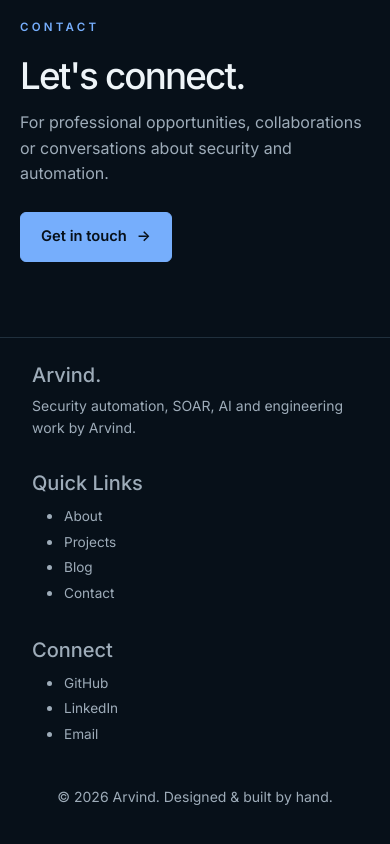
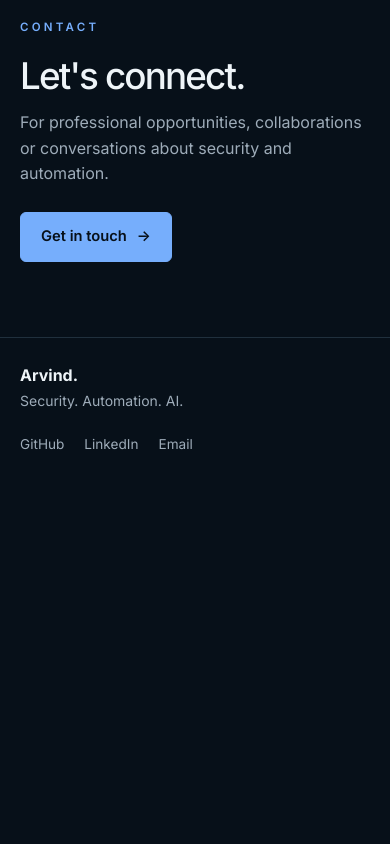
Before and after one commit to Arvind29/arvind29.github.io, a Next.js app: page / in a window 390 px wide. Shown: the part 2946-3790 px from the top of the page. After the commit the page ends 3436 px from the top, so only its background shows below. Built offline with nearby package versions, Linux system fonts and the light colour scheme.

Commit message:
Simplify responsive portfolio footer

```diff
--- a/components/Footer.jsx
+++ b/components/Footer.jsx
@@ -1,81 +1,17 @@
-'use client';
-
-import Link from 'next/link';
 import siteConfig from '@/data/site.config.json';
 
 export default function Footer() {
-  const currentYear = new Date().getFullYear();
-
   return (
     <footer>
-      <div className="container-lg">
-        <div className="row mb-4">
-          <div className="col-md-4 mb-3 mb-md-0">
-            <div className="footer-section">
-              <h5>{siteConfig.site.name}</h5>
-              <p className="small">{siteConfig.site.description}</p>
-            </div>
-          </div>
-
-          <div className="col-md-4 mb-3 mb-md-0">
-            <div className="footer-section">
-              <h5>Quick Links</h5>
-              <div className="footer-links">
-                <ul>
-                  <li><Link href="#about">About</Link></li>
-                  <li><Link href="#projects">Projects</Link></li>
-                  <li><Link href="#blog">Blog</Link></li>
-                  <li><Link href="#contact">Contact</Link></li>
-                </ul>
-              </div>
-            </div>
-          </div>
-
-          <div className="col-md-4">
-            <div className="footer-section">
-              <h5>Connect</h5>
-              <div className="footer-links">
-                <ul>
-                  {siteConfig.social.github && (
-                    <li>
-                      <a href={siteConfig.social.github} target="_blank" rel="noopener noreferrer">
-                        GitHub
-                      </a>
-                    </li>
-                  )}
-                  {siteConfig.social.linkedin && (
-                    <li>
-                      <a href={siteConfig.social.linkedin} target="_blank" rel="noopener noreferrer">
-                        LinkedIn
-                      </a>
-                    </li>
-                  )}
-                  {siteConfig.social.blog && (
-                    <li>
-                      <a href={siteConfig.social.blog} target="_blank" rel="noopener noreferrer">
-                        Blog
-                      </a>
-                    </li>
-                  )}
-                  {siteConfig.social.email && (
-                    <li>
-                      <a href={siteConfig.social.email}>Email</a>
-                    </li>
-                  )}
-                </ul>
-              </div>
-            </div>
-          </div>
+      <div className="footer-inner">
+        <div>
+          <div className="footer-brand">{siteConfig.site.name}</div>
+          <small>Security. Automation. AI.</small>
         </div>
-
-        <div className="divider"></div>
-
-        <div className="row">
-          <div className="col-12">
-            <p className="small text-center mb-0">
-              © {currentYear} {siteConfig.site.author}. Designed & built by hand.
-            </p>
-          </div>
+        <div className="footer-links">
+          <a href={siteConfig.social.github} target="_blank" rel="noopener noreferrer">GitHub</a>
+          <a href={siteConfig.social.linkedin} target="_blank" rel="noopener noreferrer">LinkedIn</a>
+          <a href={siteConfig.social.email}>Email</a>
         </div>
       </div>
     </footer>
```
